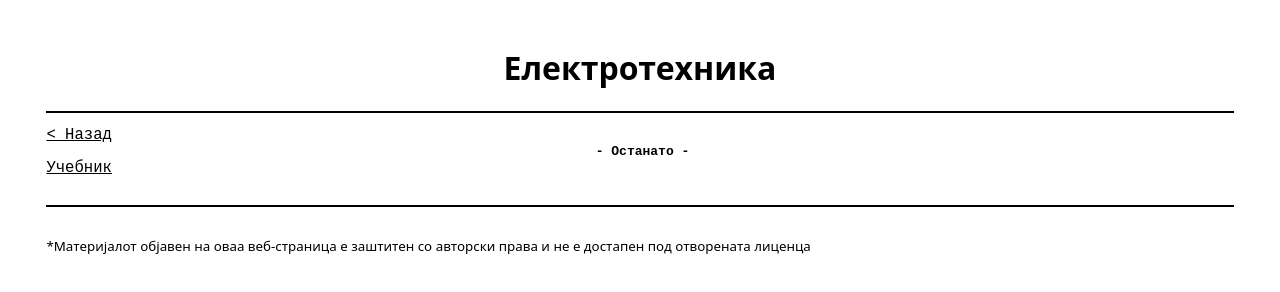
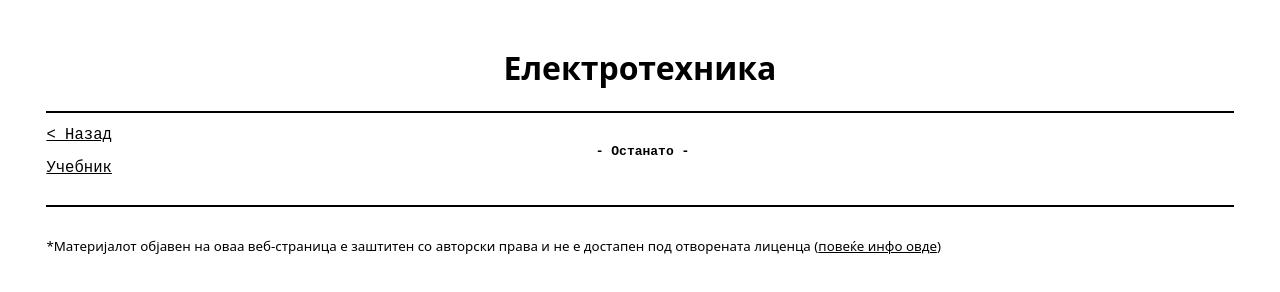
Before and after one commit to Dimimalinov999/pupin, a plain HTML site: page elektrotehnika.html in a window 1280 px wide. Drawn offline with Linux system fonts and the light colour scheme.

Commit message:
added link for legal info

```diff
--- a/elektrotehnika.html
+++ b/elektrotehnika.html
@@ -7,5 +7,5 @@
 </div>
 </pre><hr>
 <br>
-<sub>*Материјалот објавен на оваа веб-страница е заштитен со авторски права и не е достапен под отворената лиценца</sub>
+<sub>*Материјалот објавен на оваа веб-страница е заштитен со авторски права и не е достапен под отворената лиценца (<a href="matlic.html">повеќе инфо овде</a>)</sub>
 </body></html>
```
Also changed, not shown: etm.html (+1 -1 lines), fizika.html (+1 -1 lines), gragjansko.html (+1 -1 lines), istorija.html (+1 -1 lines), makedonski.html (+1 -1 lines).
